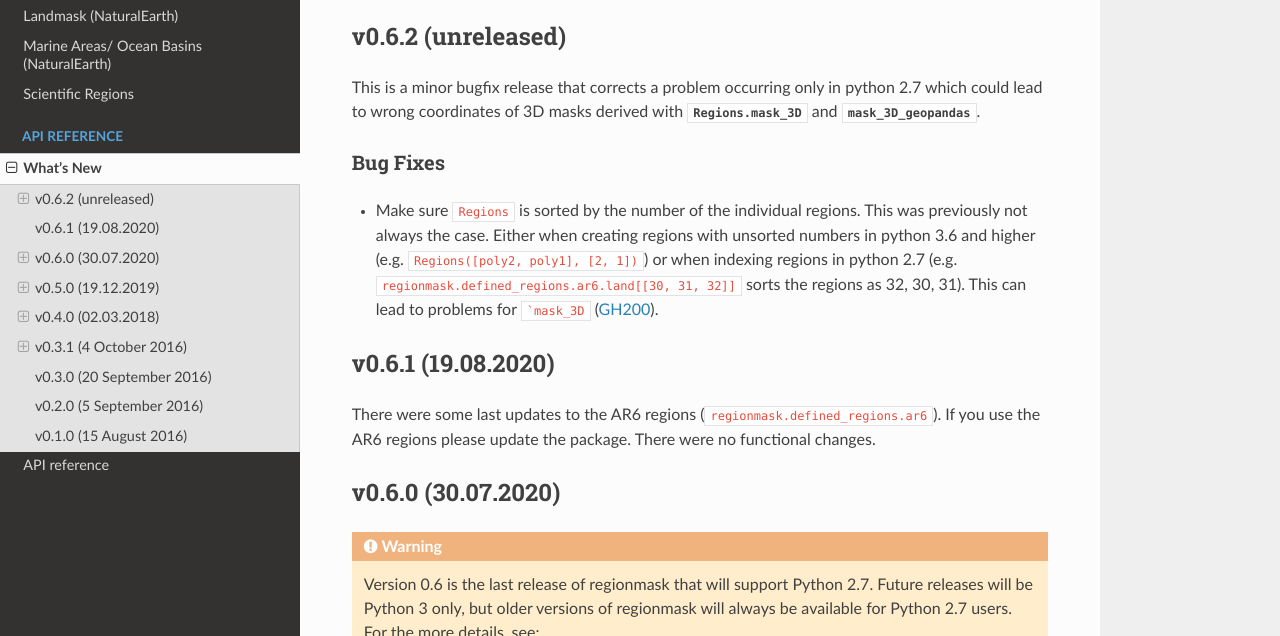
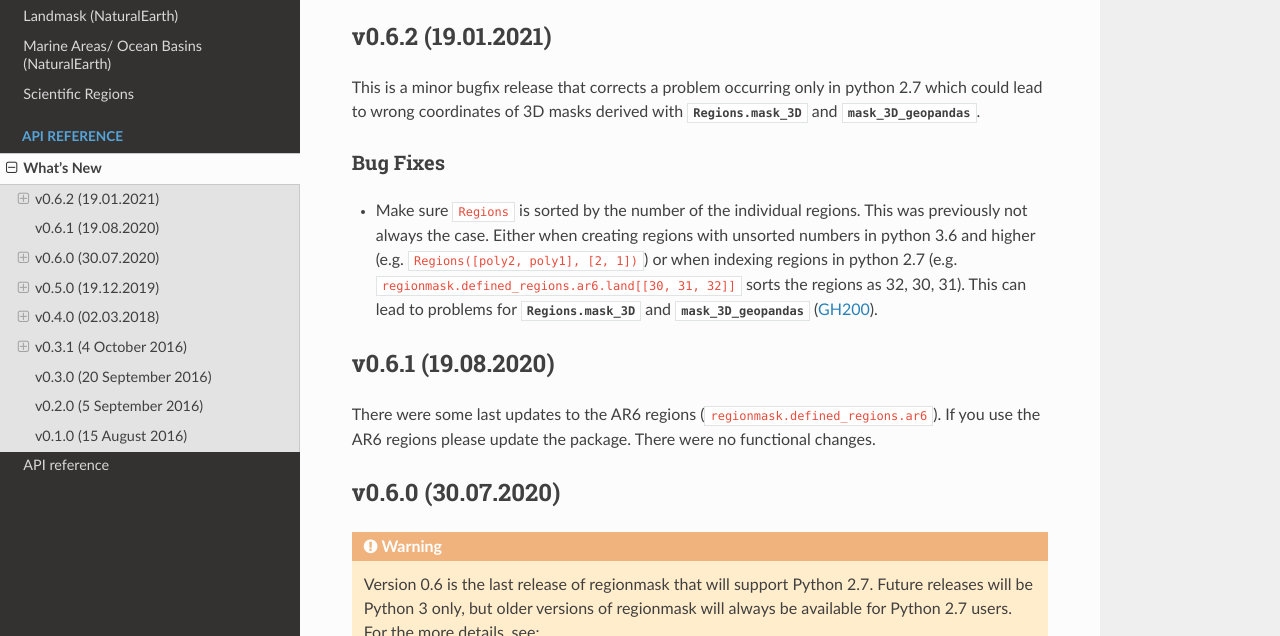
Before and after one commit to regionmask/regionmask, a Sphinx documentation site: the page built from docs/whats_new.rst, in a window 1280 px wide and 900 px high, cut to the strip 264-900 px from the top of the window. Built offline with Sphinx 7.4.7 and the Read the Docs theme 2.0.0, drawn with Linux system fonts in a browser that asks for light colours; pages that are not in the unit, such as notebooks, are missing from menus.

Commit message:
Release v0.6.2

````diff
--- a/docs/whats_new.rst
+++ b/docs/whats_new.rst
@@ -10,7 +10,7 @@ What's New
 
 .. _whats-new.0.6.2:
 
-v0.6.2 (unreleased)
+v0.6.2 (19.01.2021)
 -------------------
 
 This is a minor bugfix release that corrects a problem occurring only in python 2.7 which
@@ -24,7 +24,8 @@ Bug Fixes
   previously not always the case. Either when creating regions with unsorted numbers
   in python 3.6 and higher (e.g. ``Regions([poly2, poly1], [2, 1])``) or when indexing
   regions in python 2.7 (e.g. ``regionmask.defined_regions.ar6.land[[30, 31, 32]]`` sorts
-  the regions as 32, 30, 31). This can lead to problems for ```mask_3D`` (:issue:`200`).
+  the regions as 32, 30, 31). This can lead to problems for :py:attr:`Regions.mask_3D` and
+  :py:attr:`mask_3D_geopandas` (:issue:`200`).
 
 v0.6.1 (19.08.2020)
 -------------------
--- a/regionmask/version.py
+++ b/regionmask/version.py
@@ -1 +1 @@
-version = "0.6.1dev"
+version = "0.6.2"
````
